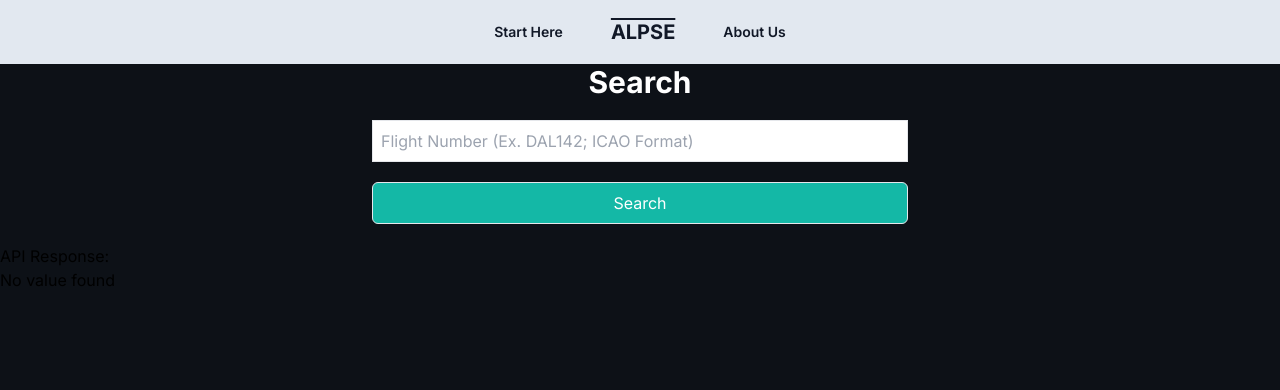
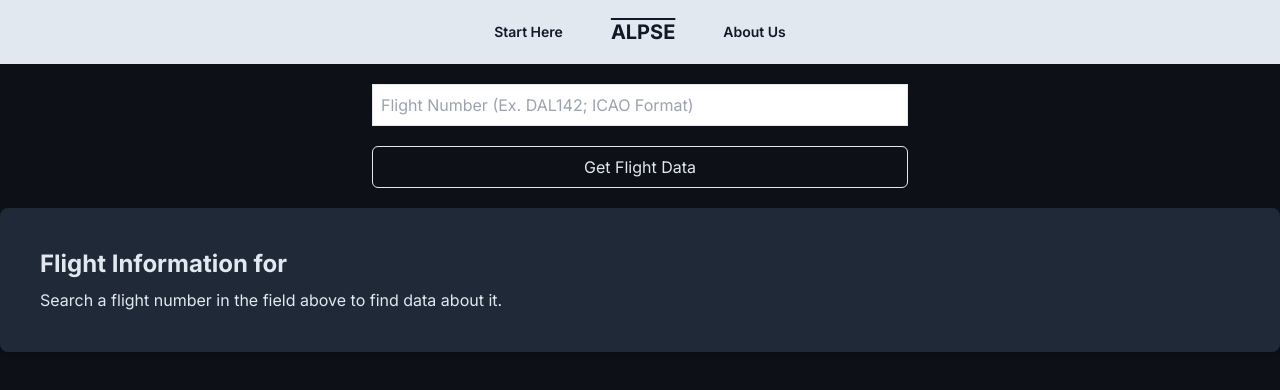
Before and after one commit to amansarosh/alpse, a Next.js app: page /search in a window 1280 px wide. Shown: the top 390 px of the page. Built offline with nearby package versions, Linux system fonts and the light colour scheme.

Commit message:
Inital UI and Logic Setup

```diff
--- a/src/app/search/page.tsx
+++ b/src/app/search/page.tsx
@@ -5,18 +5,17 @@ import { useState } from "react";
 
 export default function Search() {
   const [data, setData] = useState({});
+  const [showData, setShowData] = useState(false);
   return (
     <>
-      {/* Forms and Buttons */}
-
-      <main className="">
-        <h1 className="text-3xl font-bold text-center text-white">Search</h1>
-
+      <div className="">
+        {/* Forms and Buttons */}
         <form
           action={(e) => {
             searchFlight(e).then((res) => {
               console.log(res);
               setData(res);
+              setShowData(true);
             });
           }}
           className="flex flex-col gap-5 max-w-xl mx-auto p-5"
@@ -28,22 +27,57 @@ export default function Search() {
             className="border border-grey-300 p-2 round-md"
             required
             minLength={4}
-            maxLength={6}
+            maxLength={7}
           />
           <button
             type="submit"
-            className="border bg-teal-500 text-white p-2 rounded-md"
+            className="border text-slate-200 p-2 rounded-md"
           >
-            Search
+            Get Flight Data
           </button>
         </form>
-        <div>
-          <h2>API Response:</h2>
-          <p>{data.aircraft_icao}</p>
-          <p>{data.dep_gate}</p>
-          <p>{data.arr_name ? data.arr_name : "No value found"}</p>
+
+        {/* Card to show Data */}
+
+        <div className="">
+          <div className="p-10 border-gray-200 rounded-lg shadow-md bg-gray-800">
+            <h5 className="mb-2 text-2xl font-bold text-slate-200">
+              Flight Information for {data.airline_name} {data.flight_number}
+            </h5>
+            {showData ? (
+              <>
+                <div className="">
+                  <p className="text-slate-200">{data?.airline_name}</p>
+                  <p className="text-slate-200">
+                    {data?.status
+                      ? data.status
+                      : "Unable to find flight status"}
+                  </p>
+                  <p className="text-slate-200">
+                    {data?.dep_name
+                      ? data.dep_name
+                      : "Unable to find Departure Airport"}
+                  </p>
+                  <p className="text-slate-200">
+                    {data?.reg_number
+                      ? data.reg_number
+                      : "Unable to find Aircraft Registration"}
+                  </p>
+                  <p className="text-slate-200">
+                    {data?.arr_name
+                      ? data.arr_name
+                      : "Unable to find Arrival Airport"}
+                  </p>
+                </div>
+              </>
+            ) : (
+              <p className="text-slate-200">
+                Search a flight number in the field above to find data about it.
+              </p>
+            )}
+          </div>
         </div>
-      </main>
+      </div>
     </>
   );
 }
```
